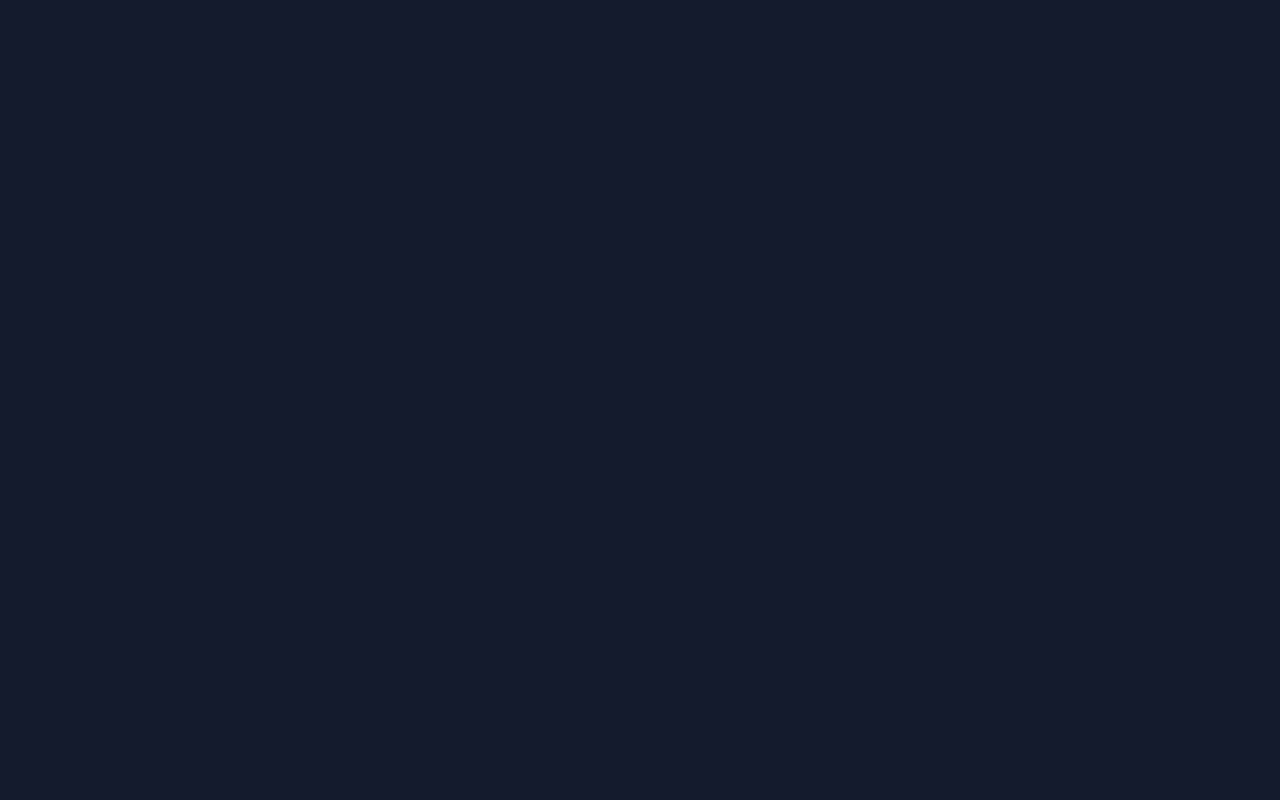
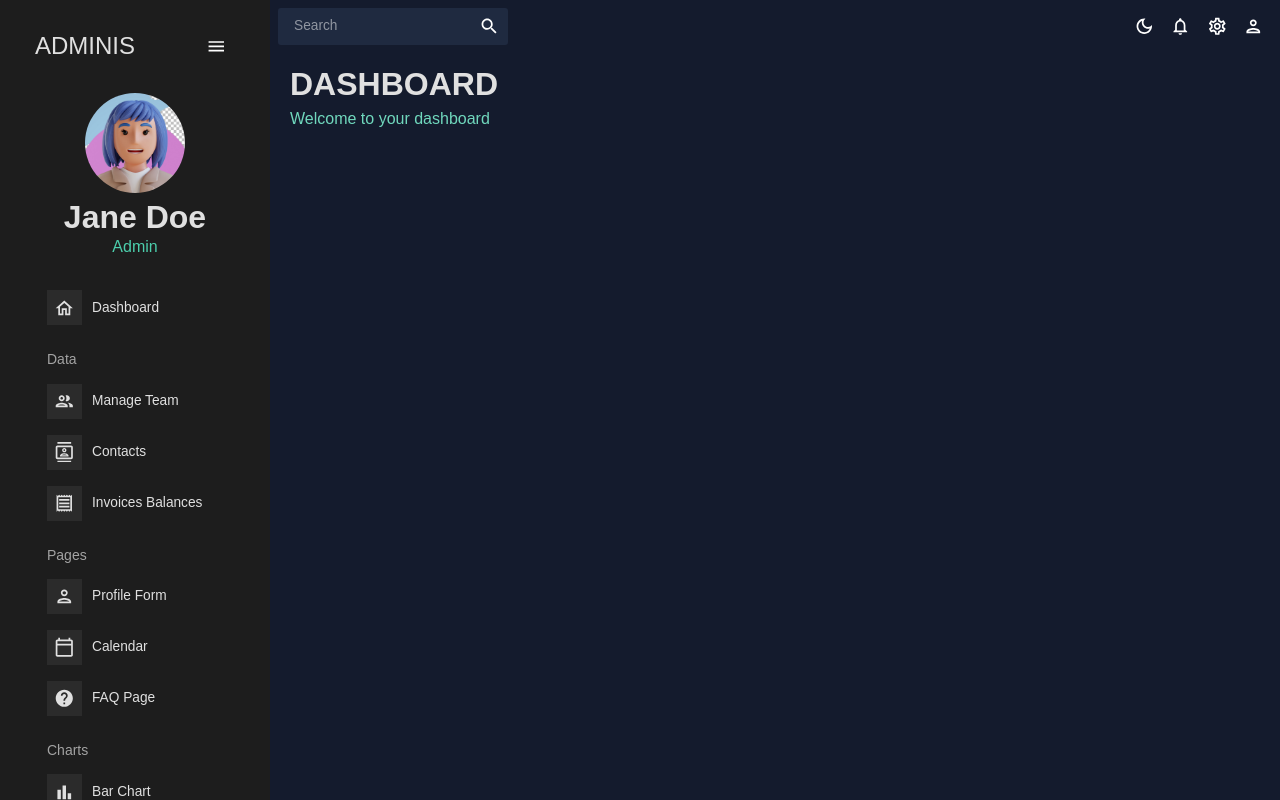
Before and after one commit to olesiakissa/admin-dashboard-app, a React (Create React App) app: page / in a window 1280 px wide. Built offline with nearby package versions, Linux system fonts and the light colour scheme.

Commit message:
Add header, sidebar and dashboard

```diff
--- a/src/App.js
+++ b/src/App.js
@@ -1,5 +1,20 @@
 import { ColorModeContext, useMode } from './themes';
 import { CssBaseline, ThemeProvider } from '@mui/material';
+import { Routes, Route } from 'react-router-dom';
+import Topbar            from './scenes/global/Topbar';
+import Sidebar           from './scenes/global/Sidebar';
+import Dashboard         from './scenes/dashboard/dashboard';
+// import Team              from './scenes/team';
+// import Invoices          from './scenes/invoices';
+// import Contacts          from './scenes/contacts';
+// import Bar               from './scenes/bar';
+// import Form              from './scenes/form';
+// import Line              from './scenes/line';
+// import Pie               from './scenes/pie';
+// import FAQ               from './scenes/faq';
+// import Geography         from './scenes/geography';
+// import Calendar          from './scenes/calendar'
+
 
 const App = () => {
   const [theme, colorMode] = useMode();
@@ -9,7 +24,23 @@
       <ThemeProvider theme={theme}>
       <CssBaseline />
         <div className="app">
-          <main className='content'></main>
+        <Sidebar />
+          <main className='content'>
+            <Topbar />
+            <Routes>
+              <Route path='/'           element={ <Dashboard /> } />
+              {/* <Route path='/team'       element={ <Team /> } /> */}
+              {/* <Route path='/contacts'   element={ <Contacts /> } /> */}
+              {/* <Route path='/invoices'   element={ <Invoices /> } /> */}
+              {/* <Route path='/bar'        element={ <Bar /> } /> */}
+              {/* <Route path='/form'       element={ <Form /> } /> */}
+              {/* <Route path='/line'       element={ <Line /> } /> */}
+              {/* <Route path='/pie'        element={ <Pie /> } /> */}
+              {/* <Route path='/faq'        element={ <FAQ /> } /> */}
+              {/* <Route path='/geography'  element={ <Geography /> } /> */}
+              {/* <Route path='/calendar'   element={ <Calendar /> } /> */}
+            </Routes>
+          </main>
         </div>
       </ThemeProvider>
     </ColorModeContext.Provider>
--- /dev/null
+++ b/src/components/Header.jsx
@@ -0,0 +1,25 @@
+import React from 'react';
+import { Typography, Box, useTheme } from '@mui/material';
+import { colorTokens } from '../themes';
+
+const Header = ( {title, subtitle} ) => {
+    const theme = useTheme();
+    const colors = colorTokens(theme.palette.mode);
+
+    return (
+        <Box mb="30px">
+            <Typography variant='h2'
+                        color={colors.gray[100]}
+                        fontWeight="bold"
+                        sx={{ mb: "5px"}}>
+                        {title}
+            </Typography>
+            <Typography variant='h5'
+                        color={colors.lightEmerald[400]}
+                        >
+                        {subtitle}</Typography>
+        </Box>
+    )
+}
+
+export default Header;
--- /dev/null
+++ b/src/scenes/dashboard/dashboard.jsx
@@ -0,0 +1,17 @@
+import React from 'react'
+import { Box } from '@mui/material'
+import Header from '../../components/Header'
+
+const Dashboard = () => {
+  return (
+    <Box m="20px">
+      <Box display="flex" justifyContent="space-between" alignItems="center">
+        <Header title="DASHBOARD"
+                subtitle="Welcome to your dashboard"
+        />
+      </Box>
+    </Box>
+  )
+}
+
+export default Dashboard;
--- /dev/null
+++ b/src/scenes/global/Sidebar.jsx
@@ -0,0 +1,211 @@
+import React from 'react';
+import { useState } from 'react';
+import { ProSidebar, Menu, MenuItem } from 'react-pro-sidebar';
+import 'react-pro-sidebar/dist/css/styles.css';
+import { Box, IconButton, Typography, useTheme } from '@mui/material';
+import { Link } from 'react-router-dom';
+import { colorTokens } from '../../themes';
+import  HomeOutlinedIcon               from '@mui/icons-material/HomeOutlined';
+import  PeopleOutlinedIcon             from '@mui/icons-material/PeopleOutlined';
+import  ContactsOutlinedIcon           from '@mui/icons-material/ContactsOutlined';
+import  ReceiptOutlinedIcon            from '@mui/icons-material/ReceiptOutlined';
+import  PersonOutlinedIcon             from '@mui/icons-material/PersonOutlined';
+import  CalendarTodayOutlinedIcon      from '@mui/icons-material/CalendarTodayOutlined';
+import  HelpOutlinedIcon               from '@mui/icons-material/HelpOutlined';
+import  BarChartOutlinedIcon           from '@mui/icons-material/BarChartOutlined';
+import  PieChartOutlinedIcon           from '@mui/icons-material/PieChartOutlined';
+import  TimelineOutlinedIcon           from '@mui/icons-material/TimelineOutlined';
+import  MenuOutlinedIcon               from '@mui/icons-material/MenuOutlined';
+import  MapOutlinedIcon                from '@mui/icons-material/MapOutlined';
+
+// Custom Menu item with icon =>  can't be exported into separate file
+// since the material ui icons stop showing
+const Item = ({ title, to, icon, selected, setSelected }) => {
+  const theme = useTheme();
+  const colors = colorTokens(theme.palette.mode);
+  return (
+    <MenuItem
+      active={selected === title}
+      style={{
+        color: colors.gray[100],
+      }}
+      onClick={() => setSelected(title)}
+      icon={icon}
+    >
+      <Typography>{title}</Typography>
+      <Link to={to} />
+    </MenuItem>
+  );
+};
+
+const Sidebar = () => {
+  const theme = useTheme();
+  const colors = colorTokens(theme.palette.mode);
+  const [isCollapsed, setIsCollapsed] = useState(false);          // sidebar is / not collapsed
+  const [selectedPage, setSelectedPage] = useState('Dashboard');  // currently selected item on a dashboard
+
+  return (
+    <Box
+      sx={{
+        "$ .pro-sidebar-inner" : {
+          background: `${colors.darkBlue[400]} !important`
+        },
+        "$ .pro-sidebar-wrapper" : {
+          backgroundColor: "transparent !important"
+        },
+        "$ .pro-inner-item" : {
+          padding: "5px 35px 5px 20px !important"
+        },
+        "$ .pro-inner-item:hover" : {
+          color: "868dfb !important"
+        },
+        "$ .pro-inner-item:active" : {
+          color: "6870fa !important"
+        }
+      }}>
+    <ProSidebar collapsed={isCollapsed}>
+      <Menu iconShape='square'>
+        {/* LOGO / MENU ICON */}
+        <MenuItem onClick={() => setIsCollapsed(!isCollapsed)}
+                  icon={isCollapsed ? <MenuOutlinedIcon /> : undefined} // shows hamburger icon
+                  style={{
+                    margin: "10px 0 20px 0",
+                    color: colors.gray[100]
+                  }}
+        >
+          {!isCollapsed && (
+            <Box display={"flex"} justifyContent={"space-between"} alignItems={"center"} ml="15px">
+              <Typography variant='h3' color={colors.gray[100]}>ADMINIS</Typography>
+              <IconButton onClick={() => setIsCollapsed(!isCollapsed)}>
+                <MenuOutlinedIcon></MenuOutlinedIcon>
+              </IconButton>
+            </Box>
+          )}
+        </MenuItem>
+
+        {/* USER */}
+
+        {!isCollapsed && (
+          <Box mb="25px">
+             <Box  display="flex" justifyContent="center" alignItems="center">
+              <img src={`assets/user.jpg`}
+                   alt="profile user"
+                   width="100px"
+                   heigth="100px"
+                   style={{ cursor: "pointer", borderRadius: "50%" }} />
+             </Box>
+             <Box textAlign="center" mt="5px">
+              <Typography variant='h2' color={colors.gray[100]} fontWeight="bold">Jane Doe</Typography>
+              <Typography variant='h5' color={colors.lightEmerald[500]}>Admin</Typography>
+             </Box>
+          </Box>
+        )}
+
+        {/* MENU ITEMS */}
+        <Box paddingLeft={isCollapsed ? undefined : "10%"}>
+          <Item
+            title="Dashboard"
+            to="/"
+            icon={<HomeOutlinedIcon />}
+            selected={selectedPage}
+            setSelected={setSelectedPage}
+          />
+          <Typography
+            variant="h6"
+            color={colors.gray[300]}
+            sx={{ m: "15px 0 5px 20px" }}
+            >
+              Data
+          </Typography>
+          <Item
+            title="Manage Team"
+            to="/team"
+            icon={<PeopleOutlinedIcon />}
+            selected={selectedPage}
+            setSelected={setSelectedPage}
+          />
+          <Item
+            title="Contacts"
+            to="/contacts"
+            icon={<ContactsOutlinedIcon />}
+            selected={selectedPage}
+            setSelected={setSelectedPage}
+          />
+          <Item
+            title="Invoices Balances"
+            to="/invoices"
+            icon={<ReceiptOutlinedIcon />}
+            selected={selectedPage}
+            setSelected={setSelectedPage}
+          />
+          <Typography
+            variant="h6"
+            color={colors.gray[300]}
+            sx={{ m: "15px 0 5px 20px" }}
+            >
+            Pages
+          </Typography>
+          <Item
+            title="Profile Form"
+            to="/form"
+            icon={<PersonOutlinedIcon />}
+            selected={selectedPage}
+            setSelected={setSelectedPage}
+          />
+          <Item
+            title="Calendar"
+            to="/calendar"
+            icon={<CalendarTodayOutlinedIcon />}
+            selected={selectedPage}
+            setSelected={setSelectedPage}
+          />
+          <Item
+            title="FAQ Page"
+            to="/faq"
+            icon={<HelpOutlinedIcon />}
+            selected={selectedPage}
+            setSelected={setSelectedPage}
+          />
+          <Typography
+            variant="h6"
+            color={colors.gray[300]}
+            sx={{ m: "15px 0 5px 20px" }}
+            >
+            Charts
+          </Typography>
+          <Item
+            title="Bar Chart"
+            to="/bar"
+            icon={<BarChartOutlinedIcon />}
+            selected={selectedPage}
+            setSelected={setSelectedPage}
+          />
+          <Item
+            title="Pie Chart"
+            to="/pie"
+            icon={<PieChartOutlinedIcon />}
+            selected={selectedPage}
+            setSelected={setSelectedPage}
+          />
+          <Item
+            title="Line Chart"
+            to="/char"
+            icon={<TimelineOutlinedIcon />}
+            selected={selectedPage}
+            setSelected={setSelectedPage}
+          />
+          <Item
+            title="Geography Chart"
+            to="/geography"
+            icon={<MapOutlinedIcon />}
+            selected={selectedPage}
+            setSelected={setSelectedPage}
+          />
+        </Box>
+      </Menu>
+    </ProSidebar>
+    </Box>
+  )
+}
+
+export default Sidebar
--- a/src/themes.js
+++ b/src/themes.js
@@ -21,7 +21,7 @@
         100: "#d0d1d5",
         200: "#a1a4ab",
         300: "#727681",
-        400: "#434957",
+        400: "#1F2A40",
         500: "#141b2d",
         600: "#101624",
         700: "#0c101b",
```
Also changed, not shown: public/assets/user.jpg (added).
